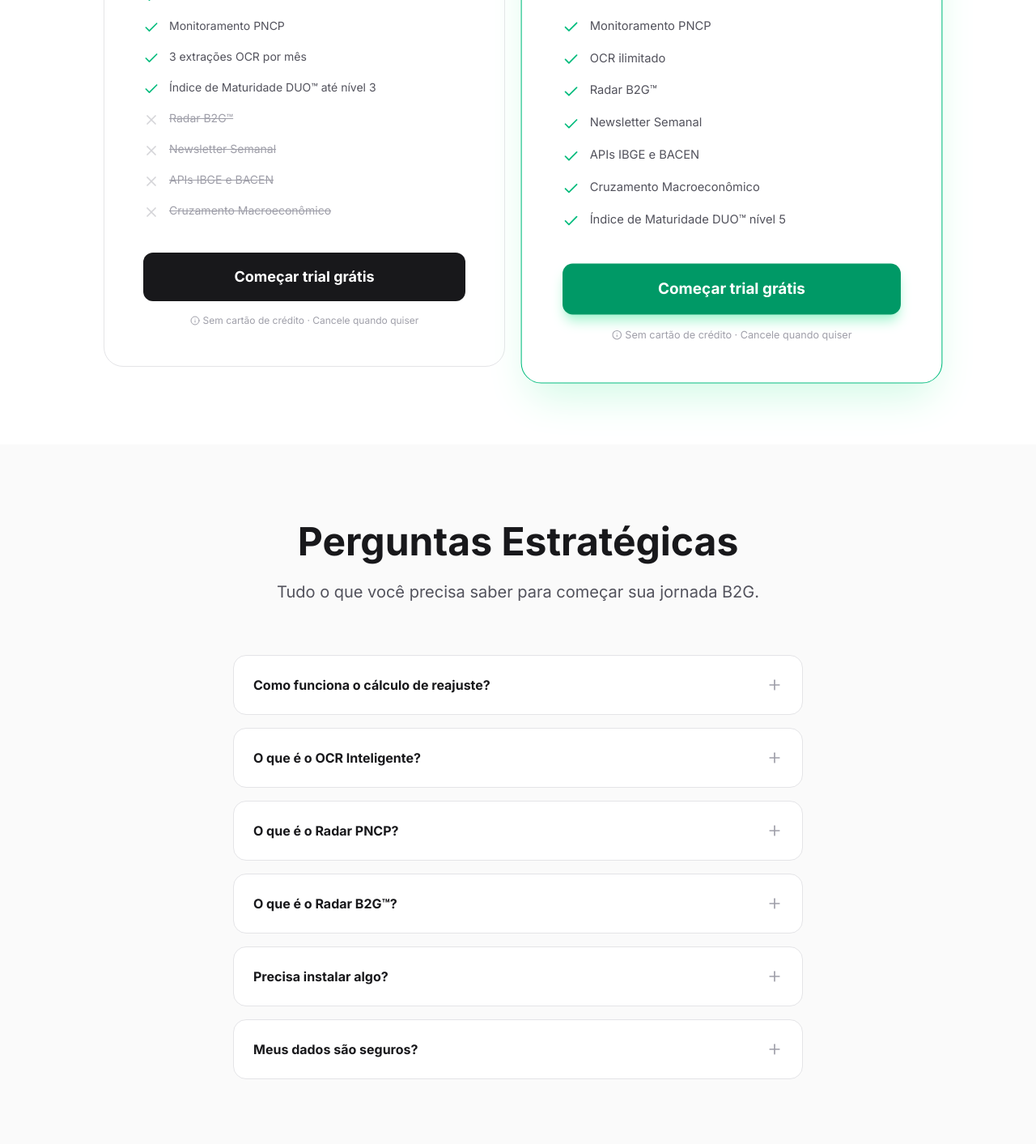
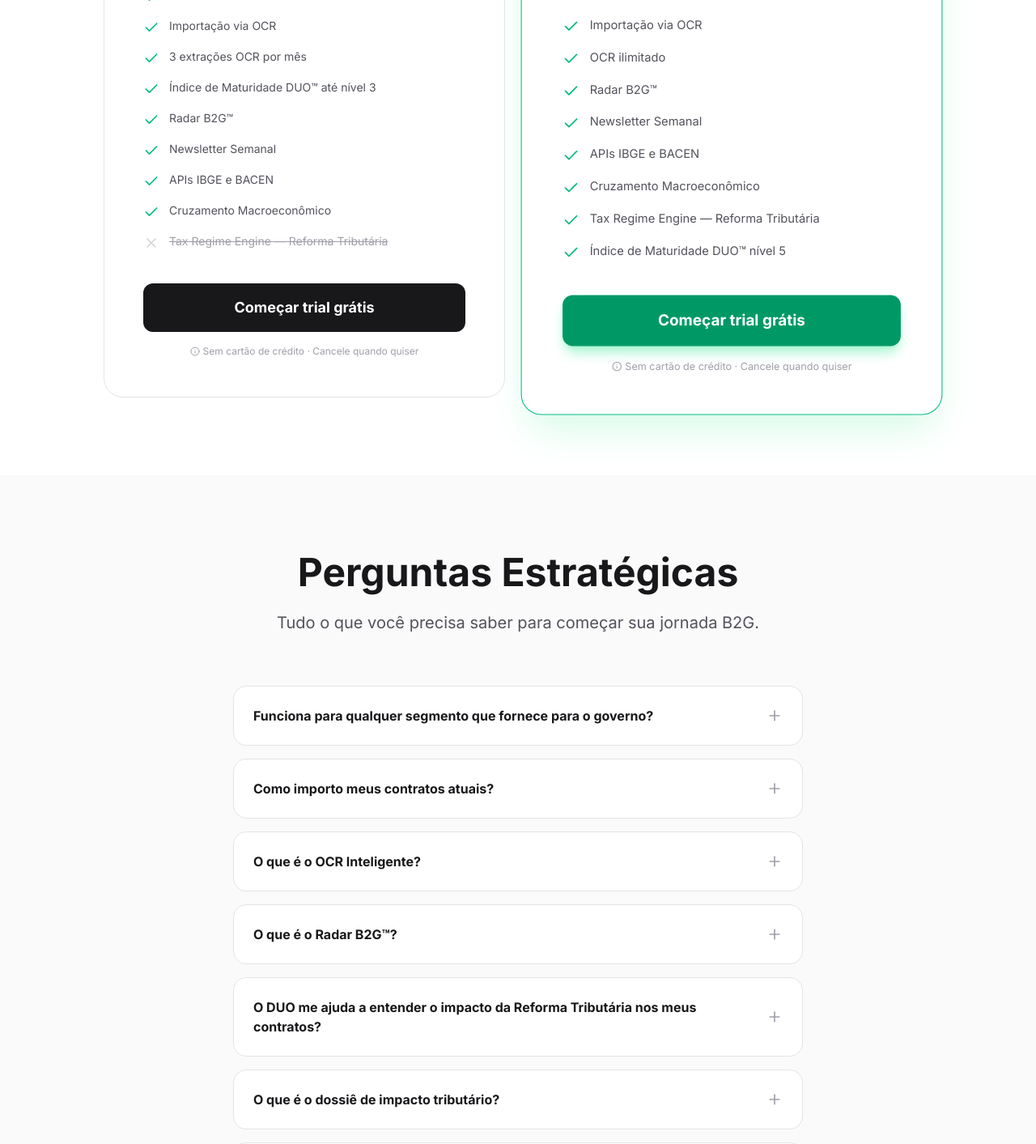
Before and after one commit to leistermurilo-boop/duo-website, a React (Vite) app: page / in a window 1280 px wide. Shown: the part 5140-6553 px from the top of the page at 81% size. Built offline with nearby package versions, Linux system fonts and the light colour scheme.

Commit message:
Update constants and FAQs in constants.ts(constants): remove Radar PNCP, adiciona Tax Regime Engine nos planos e atualiza FAQs

```diff
--- a/src/constants.ts
+++ b/src/constants.ts
@@ -14,15 +14,16 @@ export const PLANS = [
       "Autorizações de Fornecimento",
       "Controle de custos e margens",
       "Alertas de vencimento",
-      "Monitoramento PNCP",
+      "Importação via OCR",
       "3 extrações OCR por mês",
-      "Índice de Maturidade DUO™ até nível 3"
-    ],
-    notIncluded: [
+      "Índice de Maturidade DUO™ até nível 3",
       "Radar B2G™",
       "Newsletter Semanal",
       "APIs IBGE e BACEN",
-      "Cruzamento Macroeconômico"
+      "Cruzamento Macroeconômico",
+    ],
+    notIncluded: [
+      "Tax Regime Engine — Reforma Tributária",
     ]
   },
   {
@@ -39,13 +40,14 @@ export const PLANS = [
       "Autorizações de Fornecimento",
       "Controle de custos e margens",
       "Alertas de vencimento",
-      "Monitoramento PNCP",
+      "Importação via OCR",
       "OCR ilimitado",
       "Radar B2G™",
       "Newsletter Semanal",
       "APIs IBGE e BACEN",
       "Cruzamento Macroeconômico",
-      "Índice de Maturidade DUO™ nível 5"
+      "Tax Regime Engine — Reforma Tributária",
+      "Índice de Maturidade DUO™ nível 5",
     ],
     notIncluded: []
   }
@@ -53,27 +55,35 @@ export const PLANS = [
 
 export const FAQS = [
   {
-    question: "Como funciona o cálculo de reajuste?",
-    answer: "O DUO calcula automaticamente o reajuste com base nos índices oficiais (IPCA, INPC) integrados via API do BACEN, cruzando com a data de aniversário do contrato. O resultado é um valor projetado e documentado, pronto para embasar a solicitação formal ao órgão público."
+    question: "Funciona para qualquer segmento que fornece para o governo?",
+    answer: "Sim. O DUO Governance foi desenvolvido para qualquer empresa fornecedora do setor público — serviços, materiais, construção, tecnologia. O que importa é ter contratos com órgãos públicos municipais, estaduais ou federais."
+  },
+  {
+    question: "Como importo meus contratos atuais?",
+    answer: "Você pode importar via OCR: faça upload do PDF do contrato e o DUO extrai automaticamente cabeçalho e itens em segundos. O plano Core inclui 3 extrações por mês; o plano Strategic tem OCR ilimitado. Também é possível cadastrar manualmente."
   },
   {
     question: "O que é o OCR Inteligente?",
     answer: "Faça upload do PDF do contrato e o DUO extrai automaticamente os dados do cabeçalho e os itens em segundos. O plano Core inclui 3 extrações por mês; o plano Strategic tem OCR ilimitado."
   },
   {
-    question: "O que é o Radar PNCP?",
-    answer: "O Radar PNCP monitora automaticamente o portal do governo federal e detecta novos contratos publicados com o CNPJ da sua empresa — sem que você precise verificar manualmente. Disponível nos dois planos."
+    question: "O que é o Radar B2G™?",
+    answer: "O Radar B2G™ (exclusivo do plano Strategic) identifica ativamente oportunidades de novos contratos públicos com base no perfil da sua empresa, ajudando na prospecção e expansão no mercado B2G. Inclui newsletter semanal com indicadores econômicos e alertas de mercado."
   },
   {
-    question: "O que é o Radar B2G™?",
-    answer: "O Radar B2G™ (exclusivo do plano Strategic) identifica ativamente oportunidades de novos contratos públicos com base no perfil da sua empresa, ajudando na prospecção e expansão no mercado B2G."
+    question: "O DUO me ajuda a entender o impacto da Reforma Tributária nos meus contratos?",
+    answer: "Sim, com o Tax Regime Engine (exclusivo do plano Strategic). O sistema detecta automaticamente o regime tributário vigente pela data da licitação, calcula o impacto dos novos impostos (CBS e IBS) em cada contrato e gera um dossiê financeiro documentado com a variação de margem por item — pronto para embasar pedidos de reequilíbrio econômico-financeiro."
   },
   {
-    question: "Precisa instalar algo?",
-    answer: "Não. O DUO Governance é 100% SaaS — acesse via navegador de qualquer dispositivo. Cadastro em minutos, sem instalação, sem equipe de TI."
+    question: "O que é o dossiê de impacto tributário?",
+    answer: "É o relatório gerado pelo Tax Regime Engine que documenta, contrato a contrato, como a Reforma Tributária (CBS + IBS, a partir de julho de 2026) afeta sua margem. Inclui base de cálculo, alíquotas vigentes, variação de custo por item e comparativo antes/depois da reforma."
   },
   {
-    question: "Meus dados são seguros?",
+    question: "Os dados da minha empresa ficam separados de outros clientes?",
     answer: "Sim. Cada empresa tem seus dados completamente isolados por Row Level Security (RLS) no banco de dados. Nenhuma empresa acessa dados de outra. A infraestrutura roda no Supabase com criptografia em trânsito e em repouso."
+  },
+  {
+    question: "O que acontece depois do trial de 14 dias?",
+    answer: "Você escolhe o plano que melhor atende ao seu negócio e realiza o pagamento para continuar. Se não quiser prosseguir, basta não assinar — sem cobranças automáticas e sem necessidade de cartão no cadastro."
   }
 ];
```
